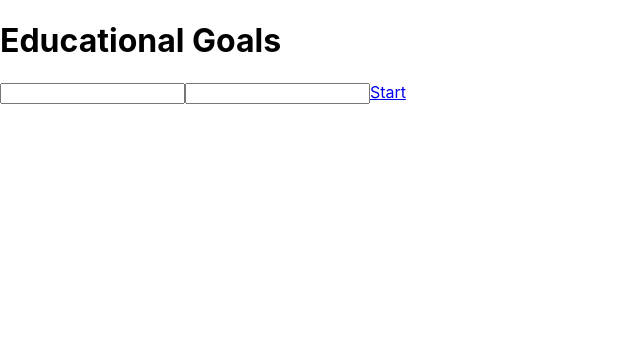
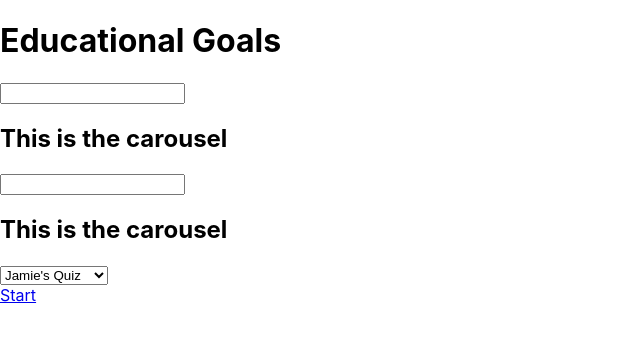
Before and after one commit to jdnolan93/w13-d2-lab, a React (Create React App) app in the folder client/: page /start in a window 1280 px wide. Shown: the top 342 px of the page, without its empty margins (0-640 px from the left). Built offline with nearby package versions, Linux system fonts and the light colour scheme.

Commit message:
added information to start container

```diff
--- a/client/src/containers/StartContainer.js
+++ b/client/src/containers/StartContainer.js
@@ -22,7 +22,18 @@ const StartContainer = ({playerOne, playerTwo, setPlayerOne, setPlayerTwo}) => {
         <>
         <h1>Educational Goals</h1>
         <input type = "text" onChange={handleChangePlayerOne} id = "Player 1 input" />
+        <h2> This is the carousel </h2>
         <input type = "text" onChange={handleChangePlayerTwo} id = "Player 2 input"/>
+        <h2> This is the carousel </h2>
+        <form>
+            <select>
+            <label> Choose Quiz </label>
+            <option value = ""> Jamie's Quiz </option>
+            <option value = ""> Fraser's Quiz </option>
+            <option value = ""> Andrew's Quiz </option>
+            <option value = ""> Gary's Quiz </option>
+            </select>
+        </form>
         <Link to = "/quiz">Start</Link>
         </>
 
```
